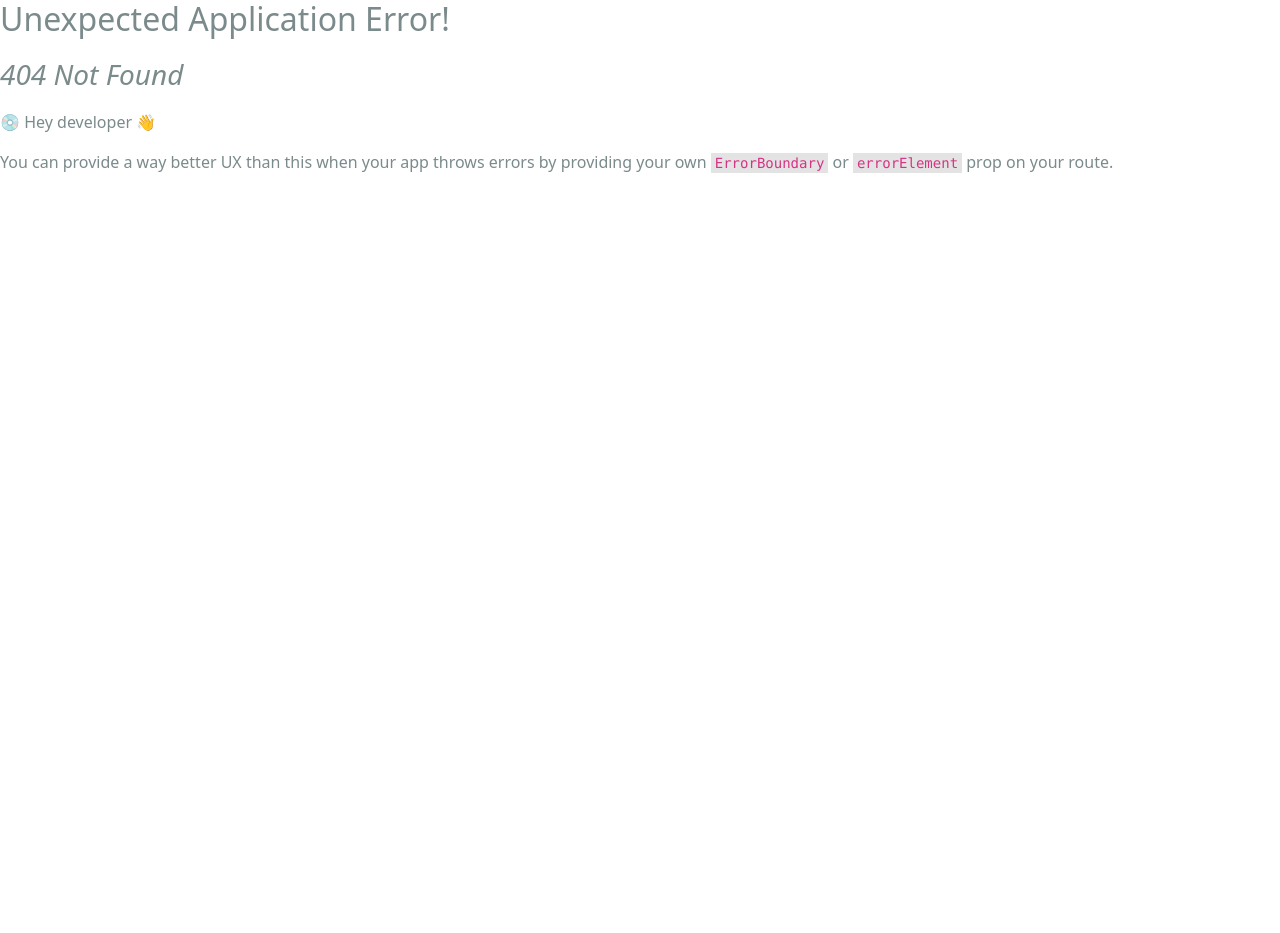
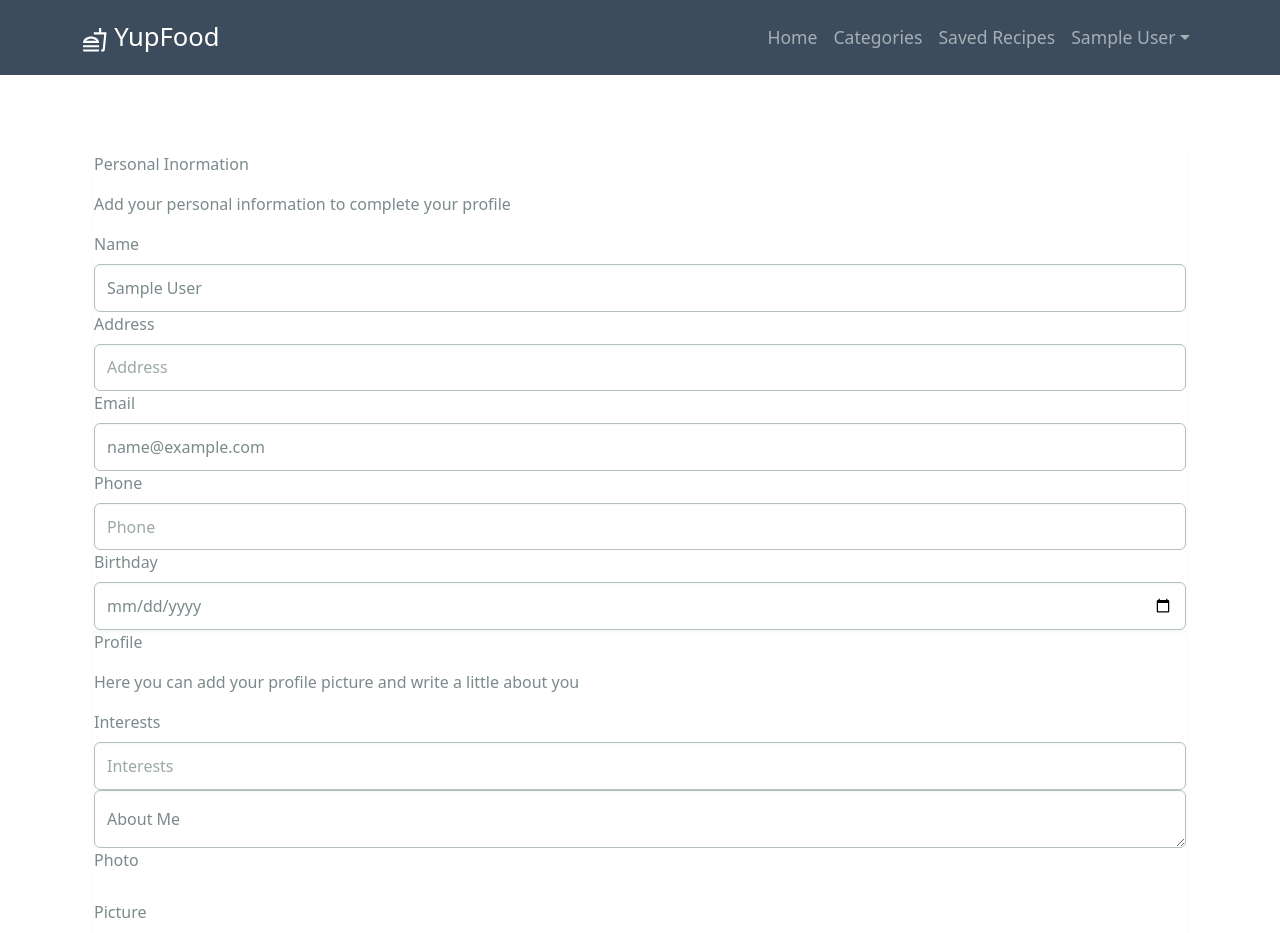
Before and after one commit to capo33/recipes-blog, a React (Create React App) app in the folder frontend/: page /update-profile/1 in a window 1280 px wide. Before the commit this address had no page. Shown: the top 933 px of the page. Before the commit the page ends 800 px from the top, so only its background shows below. Built offline with nearby package versions, Linux system fonts and the light colour scheme; no server answers; sample sign-in values are in the browser's storage.

Commit message:
create profile components

```diff
--- /dev/null
+++ b/frontend/src/components/ProfileForm/Input.tsx
@@ -0,0 +1,40 @@
+import React from "react";
+import Form from "react-bootstrap/Form";
+
+type InputProps = {
+  label: string;
+  type: string;
+  value: string;
+  name: string;
+  handleChange: (e: React.ChangeEvent<HTMLInputElement>) => void;
+  placeholder: string;
+};
+
+const Input = ({ label, type, value, name, handleChange, placeholder }: InputProps) => {
+  return (
+    <>
+      <Form.Label htmlFor={label}>{label}</Form.Label>
+      <Form.Control
+        id={label}
+        type={type}
+        name={name}
+        value={value}
+        onChange={handleChange}
+        placeholder={placeholder}
+      />
+      {/* <label htmlFor='firstname' className='text-sm'>
+        {label}
+      </label>
+      <input
+        type={type}
+        name={name}
+        value={value}
+        onChange={handleChange}
+        placeholder={placeholder}
+        className='shadow-sm p-2 focus:outline-none focus:ring-teal-500 focus:border-teal-500 mt-1 block w-full border border-gray-300 rounded-md'
+      /> */}
+    </>
+  );
+};
+
+export default Input;
--- /dev/null
+++ b/frontend/src/components/ProfileForm/Textarea.tsx
@@ -0,0 +1,47 @@
+import React from "react";
+import { FloatingLabel, Form } from "react-bootstrap";
+
+type TextareaProps = {
+  label: string;
+  value: string;
+  name: string;
+  handleChange: (e: React.ChangeEvent<HTMLTextAreaElement>) => void;
+  placeholder: string;
+};
+
+const Textarea = ({
+  label,
+  value,
+  name,
+  handleChange,
+  placeholder,
+}: TextareaProps) => {
+  return (
+    <>
+      <FloatingLabel label={label}>
+        <Form.Control
+          as='textarea'
+          placeholder={placeholder}
+          // style={{ height: "100px" }}
+          name={name}
+          value={value}
+          onChange={handleChange}
+
+        />
+      </FloatingLabel>
+
+      {/* <label htmlFor='firstname' className='text-sm'>
+        {label}
+      </label>
+      <textarea
+        name={name}
+        value={value}
+        onChange={handleChange}
+        placeholder={placeholder}
+        className='shadow-sm p-2 focus:outline-none focus:ring-teal-500 focus:border-teal-500 mt-1 block w-full border border-gray-300 rounded-md'
+      ></textarea> */}
+    </>
+  );
+};
+
+export default Textarea;
--- a/frontend/src/pages/UserProfile/Profile.jsx
+++ b/frontend/src/pages/UserProfile/Profile.jsx
@@ -69,21 +69,16 @@ const Profile = () => {
   };
 
   return (
-    <>
-
+    <Container>
       {showModal ? (
         <ModalPopup
           showModal={showModal}
           setShowModal={setShowModal}
           handleDelete={handleDeleteProfile}
-          title='Delete Profile'
-          body='Are you sure you want to delete your profile?'
+          value="profile"
         />
       ) : null}
-    <Container className=' mx-auto my-5 p-5'>
-        <button className='btn btn-danger' onClick={handleConfirmDelete}>
-          delete
-        </button>
+
       <Row>
         <Col lg={4} md={12} className='mb-3'>
           {/* Card */}
@@ -172,14 +167,9 @@ const Profile = () => {
                   Delete
                 </Button>
               </Card.Footer>
-              <Button onClick={handleConfirmDelete} variant='danger'>
-                Delete
-              </Button>
             </Card.Body>
           </Card>
-          <button onClick={handleConfirmDelete}>click</button>
-
-          {/* Author Recipes Card */}
+          s{/* Author Recipes Card */}
           <Card className='mt-3'>
             <Card.Body>
               <Card.Title className='text-center ' as={"h3"}>
@@ -314,7 +304,6 @@ const Profile = () => {
         </Col>
       </Row>
     </Container>
-    </>
   );
 };
 
--- a/frontend/src/pages/UserProfile/UpdateProfile.jsx
+++ b/frontend/src/pages/UserProfile/UpdateProfile.jsx
@@ -9,8 +9,7 @@ import {
   userProfile,
 } from "../../redux/feature/Auth/authSlice";
 import Input from "../../components/ProfileForm/Input";
-import BackLink from "../../components/BackLink/BackLink";
-import Textarea from "../../components/ProfileForm/Textarea";
+ import Textarea from "../../components/ProfileForm/Textarea";
 import RecipeButton from "../../components/RecipeForm/RecipeButton";
 import UploadPicture from "../../components/RecipeForm/UploadPicture";
 
@@ -100,8 +99,7 @@ const UpdateProfile = () => {
 
   return (
     <section className='p-6 dark:bg-gray-800 dark:text-gray-50 mt-5 '>
-      <BackLink link='/profile' name='back to prfoile' />
-      <form
+       <form
         className='container flex flex-col mx-auto space-y-12'
         onSubmit={handleSubmit}
       >
--- a/frontend/src/routes/routes.tsx
+++ b/frontend/src/routes/routes.tsx
@@ -20,6 +20,7 @@ import CategoryDetails from "../pages/Category/CategoryDetails";
 import UpdateRecipe from "../pages/Recipe/UpdateRecipe";
 import { GuestProfile } from "../pages/UserProfile/GuestProfile";
 import Profile from "../pages/UserProfile/Profile";
+import UpdateProfile from "../pages/UserProfile/UpdateProfile";
 
 const routes = createBrowserRouter(
   createRoutesFromElements(
@@ -37,6 +38,8 @@ const routes = createBrowserRouter(
         <Route path='/saved-recipes' element={<SavedRecipes />} />
         <Route path='/update-recipe/:recipeId' element={<UpdateRecipe />} />
         <Route path='/profile' element={<Profile />} />
+        <Route path='/update-profile/:id' element={<UpdateProfile />} />
+
 
       </Route>
       <Route path='' element={<AdminRoute />}>
```
